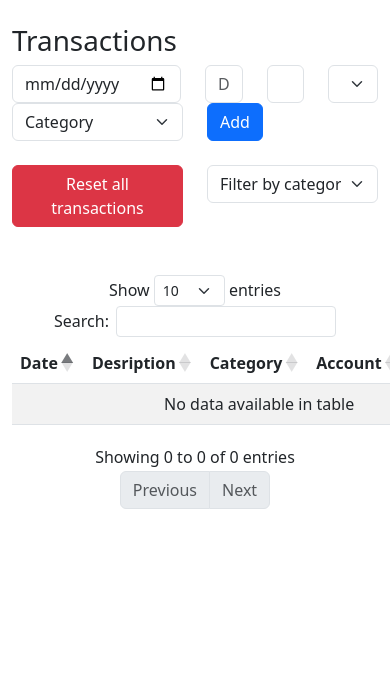
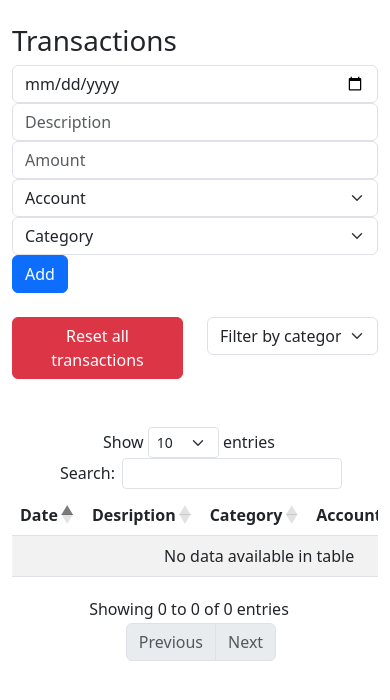
Before and after one commit to selvasebastian/finance-analytics-dashboard, a Flask app: page /transactions in a window 390 px wide; the page is wider, and only the part inside the window is pictured. Shown: the part 40-740 px from the top of that part. Run offline with Flask 3, Linux system fonts and the light colour scheme; data that the repository does not hold is empty; some libraries are stand-ins or nearby versions.

Commit message:
Add responsive layout fixes for tables on small screens

```diff
--- a/templates/transactions.html
+++ b/templates/transactions.html
@@ -9,6 +9,13 @@
 
     <!--DataTable for the table-->
     <link href="https://cdn.datatables.net/1.13.6/css/dataTables.bootstrap5.min.css" rel="stylesheet">
+
+    <!--"Custom" CSS to keep the date column from wrapping on smaller screens.-->
+    <style>
+        #transactions-table td:first-child {
+            white-space: nowrap;
+        }
+    </style>
 </head>
 <body>
 
@@ -26,26 +33,26 @@
     <!--Form to add a new transaction.-->
     <form id="add-transaction-form" class="mb-4">
         <div class="row">
-            <div class="col">
+            <div class="col-12 col-md">
                 <input type="date" id="input-date" class="form-control" required>
             </div>
-            <div class="col">
+            <div class="col-12 col-md">
                 <input type="text" id="input-description" class="form-control" placeholder="Description" required>
             </div>
-            <div class="col">
+            <div class="col-12 col-md">
                 <input type="number" step="0.01" id="input-amount" class="form-control" placeholder="Amount" required>
             </div>
-            <div class="col">
+            <div class="col-12 col-md">
                 <select id="input-account" class="form-select" required>
                     <option value="">Account</option>
                 </select>
             </div>
-            <div class="col">
+            <div class="col-12 col-md">
                 <select id="input-category" class="form-select" required>
                     <option value="">Category</option>
                 </select>
             </div>
-            <div class="col">
+            <div class="col-12 col-md">
                 <button type="submit" class="btn btn-primary">Add</button>
             </div>
         </div>
@@ -62,6 +69,7 @@
         </div>
     </div>
 
+    <div class="table-responsive">
     <table id="transactions-table" class="table table-striped">
         <thead>
             <tr>
```
Also changed, not shown: templates/home.html (+9 -0 lines).
